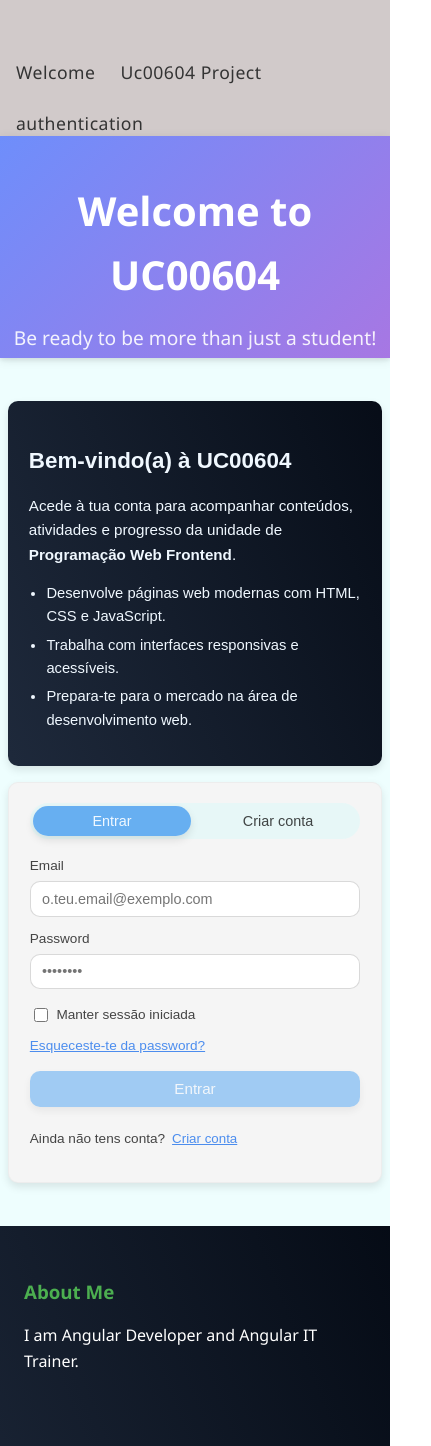
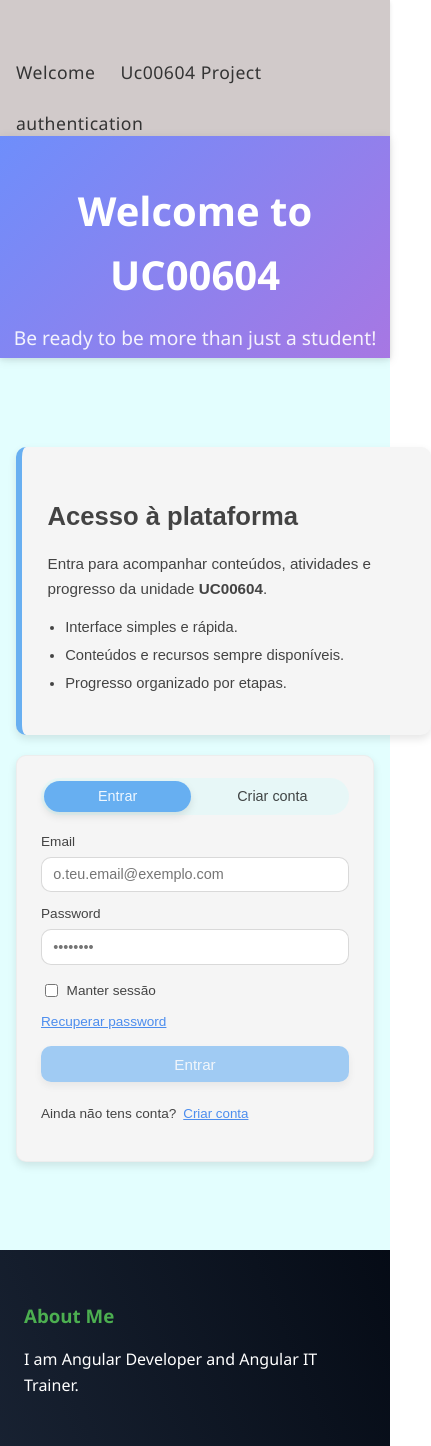
Before and after one commit to Filipabarreto/UC00604, an Angular app: page /pages/Authentication in a window 390 px wide. Shown: the top 1446 px of the page, 431 px wide, since content can reach past the window. Built offline with nearby package versions, Linux system fonts and the light colour scheme.

Commit message:
alteracao do template authentication

```diff
--- a/src/app/pages/authentication/authentication.css
+++ b/src/app/pages/authentication/authentication.css
@@ -4,64 +4,58 @@
   font-family: var(--main-font-family, Roboto, "Helvetica Neue", sans-serif);
 }
 
-/* Fundo geral da página de auth */
 .auth-page {
   min-height: 100vh;
   display: flex;
   align-items: center;
   justify-content: center;
   padding: 1.5rem 1rem;
-
+  background-color: var(--background-color);
 }
 
-/* Wrapper que centraliza side + card */
 .auth-wrapper {
   max-width: 1100px;
   width: 100%;
   display: grid;
   grid-template-columns: minmax(0, 5fr) minmax(0, 5fr);
-  gap: 1.5rem;
+  gap: 1.25rem;
 }
 
-/* Lado esquerdo */
-.auth-side {
-  display: flex;
-  align-items: stretch;
-}
-
+/* Lado esquerdo (mais neutro) */
 .auth-side-content {
   width: 100%;
   border-radius: var(--border-radius);
   padding: 1.5rem 1.6rem;
-  background-image: var(--primary-doc-color);
-  background-size: var(--animation-background-size);
-  animation: var(--animation-move-gradient);
-  color: var(--text-color-light);
+  background-color: var(--background-color-sections);
   box-shadow: var(--shadow);
+  border-left: 6px solid var(--primary-color);
 }
 
 .auth-title {
-  font-size: 1.7rem;
+  font-size: 1.6rem;
   margin-bottom: 0.5rem;
+  color: var(--text-color);
 }
 
 .auth-subtitle {
   font-size: 0.95rem;
   line-height: var(--main-line-height);
   margin-bottom: 0.9rem;
+  color: var(--text-color);
 }
 
 .auth-highlights {
   list-style: disc;
   padding-left: 1.1rem;
   font-size: 0.92rem;
+  color: var(--text-color);
 }
 
 .auth-highlights li + li {
   margin-top: 0.3rem;
 }
 
-/* Card de autenticação (lado direito) */
+/* Card formulário */
 .auth-card {
   border-radius: var(--border-radius);
   background-color: var(--background-color-sections);
@@ -98,7 +92,7 @@
   box-shadow: var(--shadow);
 }
 
-/* Formulário */
+/* Form */
 .auth-form {
   display: flex;
   flex-direction: column;
@@ -130,7 +124,7 @@
   box-shadow: 0 0 0 1px var(--primary-color);
 }
 
-/* Linha de lembrete + forgot password */
+/* row */
 .auth-row {
   display: flex;
   justify-content: space-between;
@@ -147,11 +141,6 @@
   color: var(--text-color);
 }
 
-.auth-checkbox input {
-  width: 14px;
-  height: 14px;
-}
-
 .auth-link {
   border: none;
   background: none;
@@ -162,7 +151,7 @@
   text-decoration: underline;
 }
 
-/* Botão submit */
+/* submit */
 .auth-submit {
   margin-top: 0.4rem;
   border-radius: var(--border-radius);
@@ -186,7 +175,6 @@
   cursor: not-allowed;
 }
 
-/* Troca entre login / registo */
 .auth-switch {
   margin-top: 0.6rem;
   font-size: 0.85rem;
@@ -203,41 +191,14 @@
   text-decoration: underline;
 }
 
-/* ---------- Responsivo ---------- */
-
+/* Responsivo */
 @media (max-width: 900px) {
   .auth-wrapper {
     grid-template-columns: 1fr;
   }
 }
 
-@media (max-width: 768px) {
-  .auth-page {
-    padding: 1rem 0.75rem;
-  }
-
-  .auth-side-content {
-    padding: 1.2rem 1.3rem;
-  }
-
-  .auth-card {
-    padding: 1.2rem 1.3rem;
-  }
-}
-
 @media (max-width: 480px) {
-  .auth-page {
-    padding: 0.75rem 0.5rem;
-  }
-
-  .auth-title {
-    font-size: 1.4rem;
-  }
-
-  .auth-wrapper {
-    gap: 1rem;
-  }
-
   .auth-row {
     flex-direction: column;
     align-items: flex-start;
--- a/src/app/pages/authentication/authentication.html
+++ b/src/app/pages/authentication/authentication.html
@@ -1,27 +1,25 @@
 <section class="auth-page">
   <div class="auth-wrapper">
-    <!-- Lado esquerdo (texto de boas-vindas / mensagem) -->
+    <!-- Lado esquerdo -->
     <aside class="auth-side">
       <div class="auth-side-content">
-        <h1 class="auth-title">
-          Bem-vindo(a) à UC00604
-        </h1>
+        <h1 class="auth-title">Acesso à plataforma</h1>
         <p class="auth-subtitle">
-          Acede à tua conta para acompanhar conteúdos, atividades e progresso
-          da unidade de <strong>Programação Web Frontend</strong>.
+          Entra para acompanhar conteúdos, atividades e progresso da unidade
+          <strong>UC00604</strong>.
         </p>
 
         <ul class="auth-highlights">
-          <li>Desenvolve páginas web modernas com HTML, CSS e JavaScript.</li>
-          <li>Trabalha com interfaces responsivas e acessíveis.</li>
-          <li>Prepara-te para o mercado na área de desenvolvimento web.</li>
+          <li>Interface simples e rápida.</li>
+          <li>Conteúdos e recursos sempre disponíveis.</li>
+          <li>Progresso organizado por etapas.</li>
         </ul>
       </div>
     </aside>
 
-    <!-- Lado direito (formulário) -->
+    <!-- Card -->
     <div class="auth-card">
-      <!-- Tabs Login / Registo -->
+      <!-- Tabs -->
       <div class="auth-tabs">
         <button
           type="button"
@@ -31,6 +29,7 @@
         >
           Entrar
         </button>
+
         <button
           type="button"
           class="auth-tab"
@@ -55,6 +54,7 @@
             type="email"
             formControlName="email"
             placeholder="o.teu.email@exemplo.com"
+            autocomplete="email"
           />
         </div>
 
@@ -65,37 +65,28 @@
             type="password"
             formControlName="password"
             placeholder="••••••••"
+            autocomplete="current-password"
           />
         </div>
 
         <div class="auth-row">
           <label class="auth-checkbox">
             <input type="checkbox" formControlName="rememberMe" />
-            <span>Manter sessão iniciada</span>
+            <span>Manter sessão</span>
           </label>
 
-          <button
-            type="button"
-            class="auth-link"
-            (click)="onForgotPassword()"
-          >
-            Esqueceste-te da password?
+          <button type="button" class="auth-link" (click)="onForgotPassword()">
+            Recuperar password
           </button>
         </div>
 
-        <button
-          class="auth-submit"
-          type="submit"
-          [disabled]="loginForm.invalid"
-        >
+        <button class="auth-submit" type="submit" [disabled]="loginForm.invalid">
           Entrar
         </button>
 
         <p class="auth-switch">
           Ainda não tens conta?
-          <button type="button" (click)="mode = 'register'">
-            Criar conta
-          </button>
+          <button type="button" (click)="mode = 'register'">Criar conta</button>
         </p>
       </form>
 
@@ -113,6 +104,7 @@
             type="text"
             formControlName="name"
             placeholder="O teu nome completo"
+            autocomplete="name"
           />
         </div>
 
@@ -123,6 +115,7 @@
             type="email"
             formControlName="email"
             placeholder="o.teu.email@exemplo.com"
+            autocomplete="email"
           />
         </div>
 
@@ -133,6 +126,7 @@
             type="password"
             formControlName="password"
             placeholder="Cria uma password segura"
+            autocomplete="new-password"
           />
         </div>
 
@@ -143,6 +137,7 @@
             type="password"
             formControlName="confirmPassword"
             placeholder="Repete a password"
+            autocomplete="new-password"
           />
         </div>
 
@@ -156,9 +151,7 @@
 
         <p class="auth-switch">
           Já tens conta?
-          <button type="button" (click)="mode = 'login'">
-            Entrar
-          </button>
+          <button type="button" (click)="mode = 'login'">Entrar</button>
         </p>
       </form>
     </div>
```
